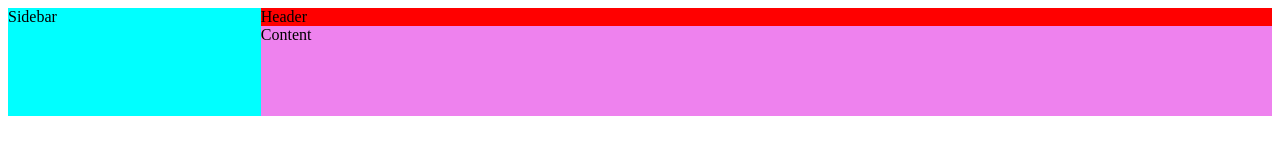
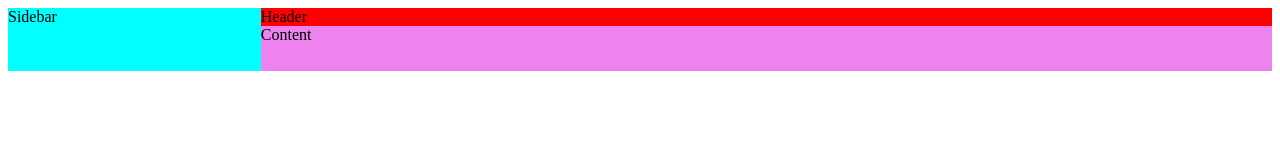
Before and after one commit to jorgeblanez/dashboard-css, a plain HTML site: page index.html in a window 1280 px wide. Drawn offline with Linux system fonts and the light colour scheme.

Commit message:
Create more grid tracks

```diff
--- a/style.css
+++ b/style.css
@@ -5,19 +5,22 @@ html{
 
 .dashboard{
   display: grid;
-  grid-template-columns: 1fr 4fr;
-  grid-template-rows: 1fr 5fr;
+  grid-template-columns: 1fr 2fr 2fr;
+  grid-template-rows: 1fr 1fr 5fr;
 }
 
 .sidebar{
-  grid-row:1 / 3;
+  grid-row:1 / 5;
   background-color: aqua;
 }
 
 .header{
   background-color: red;
+  grid-column: 2 / 5;
+  grid-row:1/3
 }
 
 .content{
-  background-color: violet;;
+  grid-column: 2 / 5;
+  background-color: violet;
 }
```
